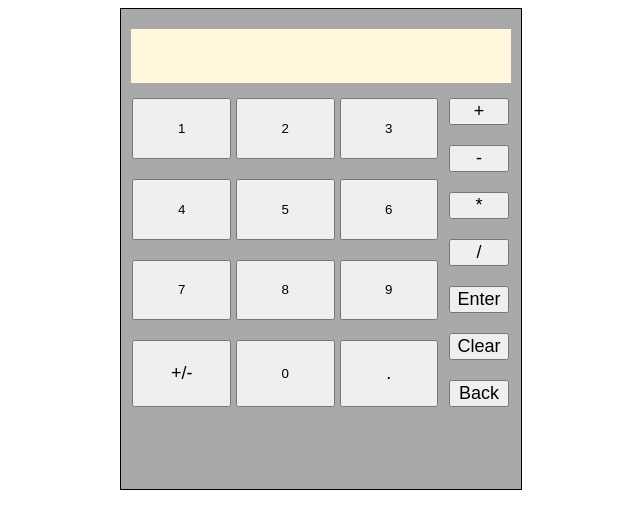
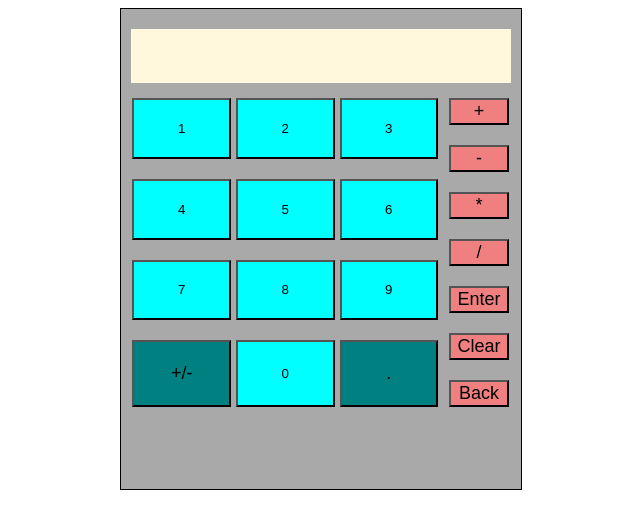
Before and after one commit to gragbag/BasicCalculator, a plain HTML site: page index.html in a window 1280 px wide. Shown: the whole page, without its empty margins (319-959 px from the left). Drawn offline with Linux system fonts and the light colour scheme.

Commit message:
Changed button colors
Set color for operator buttons to reddist, numbers to blue, and negate/decimal to darker blue

```diff
--- a/index.html
+++ b/index.html
@@ -21,9 +21,9 @@
 				<button class="num-button" id="7">7</button>
 				<button class="num-button" id="8">8</button>
 				<button class="num-button" id="9">9</button>
-				<button class="negate">+/-</button>
+				<button id="negate">+/-</button>
 				<button class="num-button" id="0">0</button>
-				<button class="decimal">.</button>
+				<button id="decimal">.</button>
 			</div>
 			<div class="operators">
 				<button class="operator-button" id="+">+</button>
--- a/script.js
+++ b/script.js
@@ -2,8 +2,8 @@ const numberButtons = document.querySelectorAll(".num-button");
 const operatorButtons = document.querySelectorAll(".operator-button");
 const enterButton = document.querySelector("#enter");
 const clearButton = document.querySelector("#clear");
-const negateButton = document.querySelector(".negate");
-const decimalButton = document.querySelector(".decimal")
+const negateButton = document.querySelector("#negate");
+const decimalButton = document.querySelector("#decimal")
 const backButton = document.querySelector("#backspace");
 const display = document.querySelector("#display");
 let expression = "";
--- a/styles.css
+++ b/styles.css
@@ -32,11 +32,12 @@
 
 .numbers button {
 	flex: 0 0 30%;
+	background-color: cyan;
 }
 
-.negate, .decimal {
-	flex: 1;
+#negate, #decimal {
 	font-size: 18px;
+	background-color: teal;
 }
 
 .operators {
@@ -48,6 +49,7 @@
 
 .operators button {
 	font-size: 18px;
+	background-color: lightcoral;
 }
 
 button {
```
